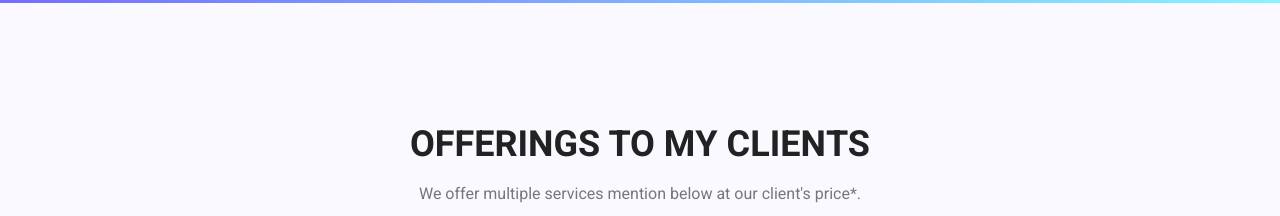
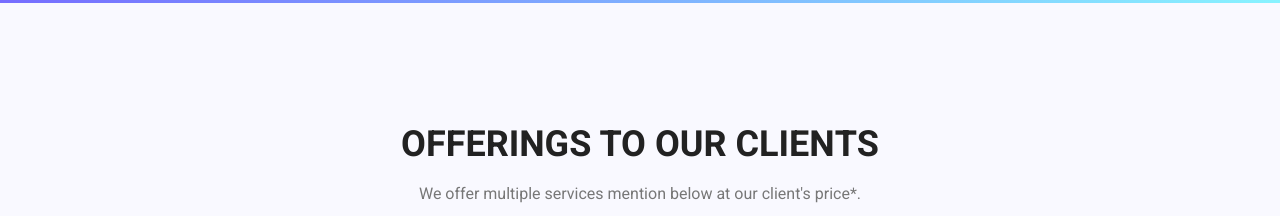
Before and after one commit to sainideepak78620/deepak, a plain HTML site: page index.html in a window 1280 px wide. Shown: the part 2620-2836 px from the top of the page. Drawn offline with Linux system fonts and the light colour scheme.

Commit message:
Update index.html

```diff
--- a/index.html
+++ b/index.html
@@ -206,7 +206,7 @@
         <section class="feature_area p_120" id="services">
         	<div class="container">
         		<div class="main_title">
-        			<h2>offerings to my clients</h2>
+        			<h2>offerings to our clients</h2>
         			<p>We offer multiple services mention below at our client's price*.</p>
         		</div>
 				<div class="testi_inner">
```
